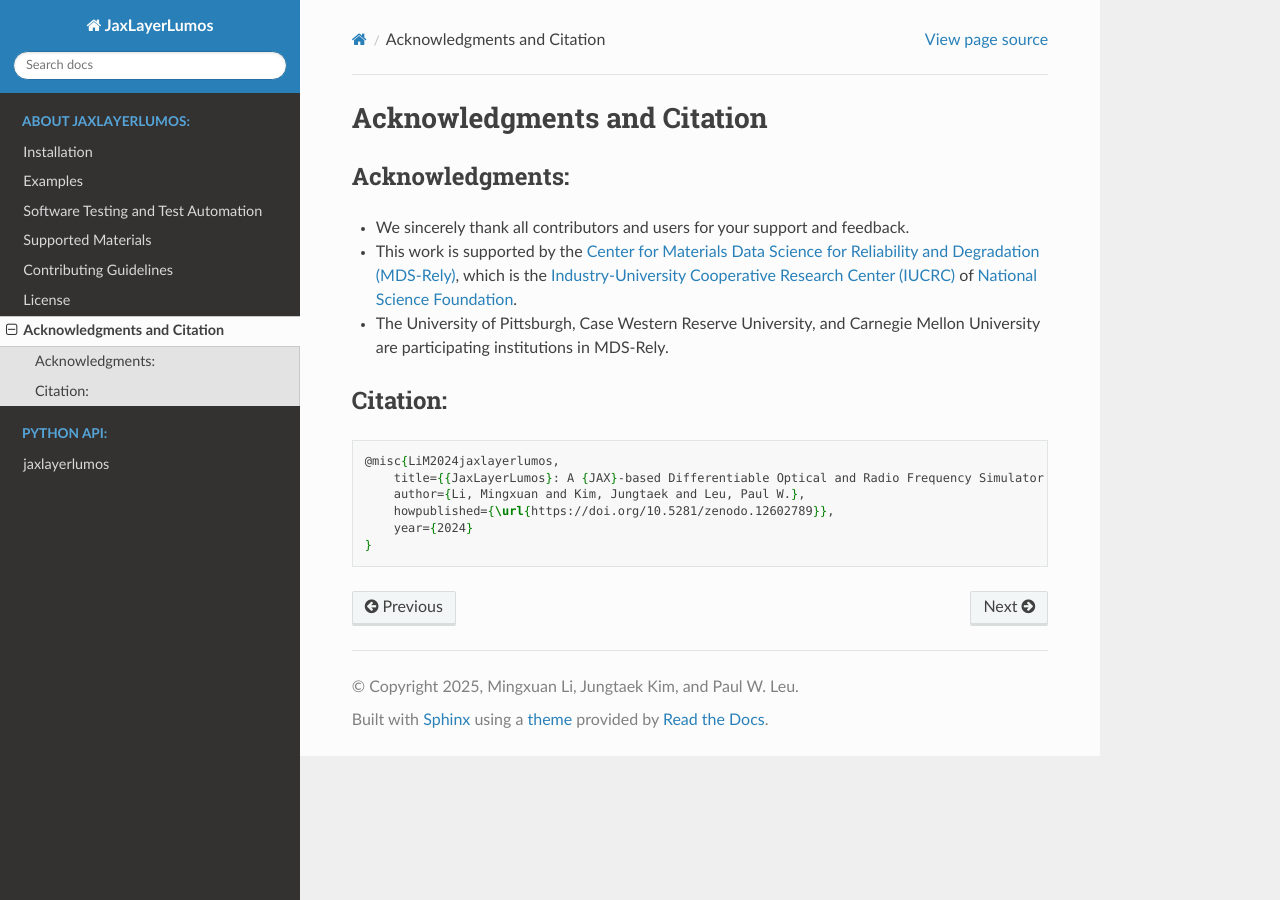
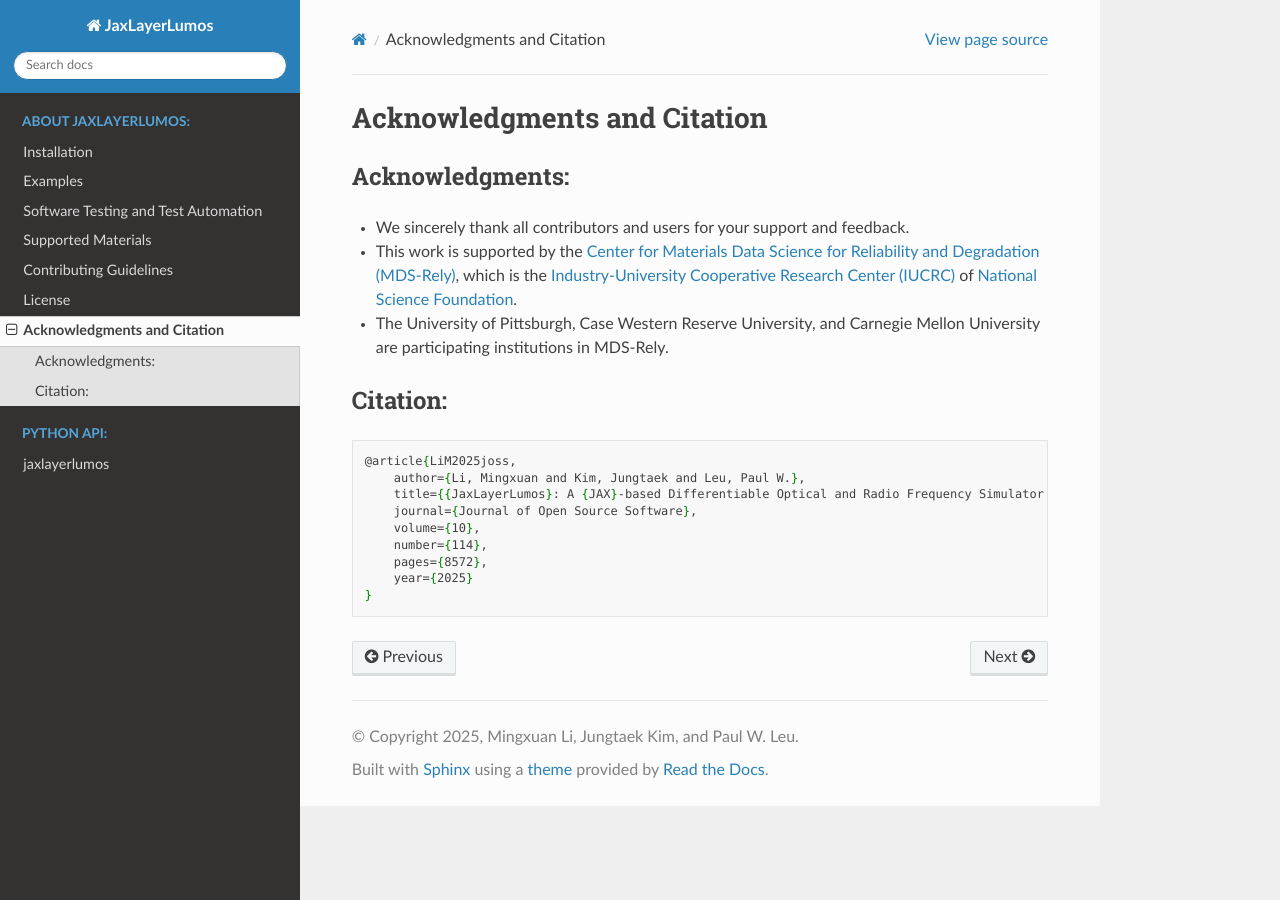
Before and after one commit to JaxLayerLumos/JaxLayerLumos, a Sphinx documentation site: the page built from docs/about/acknowledgments_citation.rst, in a window 1280 px wide. Built offline with Sphinx 7.4.7 and the Read the Docs theme 3.1.0, drawn with Linux system fonts in a browser that asks for light colours.

Commit message:
Update citations

```diff
--- a/docs/about/acknowledgments_citation.rst
+++ b/docs/about/acknowledgments_citation.rst
@@ -13,9 +13,12 @@ Citation:
 
 .. code-block:: latex
 
-    @misc{LiM2024jaxlayerlumos,
+    @article{LiM2025joss,
+        author={Li, Mingxuan and Kim, Jungtaek and Leu, Paul W.},
         title={{JaxLayerLumos}: A {JAX}-based Differentiable Optical and Radio Frequency Simulator for Multilayer Structures},
-        author={Li, Mingxuan and Kim, Jungtaek and Leu, Paul W.},
-        howpublished={\url{https://doi.org/10.5281/zenodo.12602789}},
-        year={2024}
+        journal={Journal of Open Source Software},
+        volume={10},
+        number={114},
+        pages={8572},
+        year={2025}
     }
```
Also changed, not shown: README.md (+15 -0 lines).
